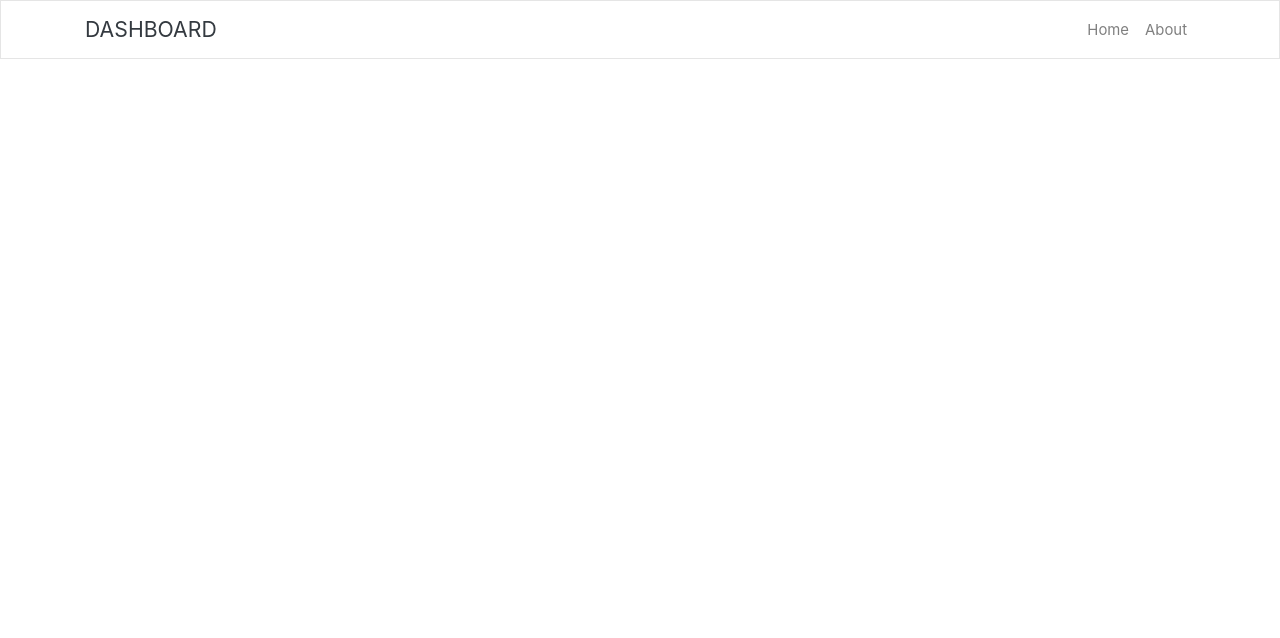
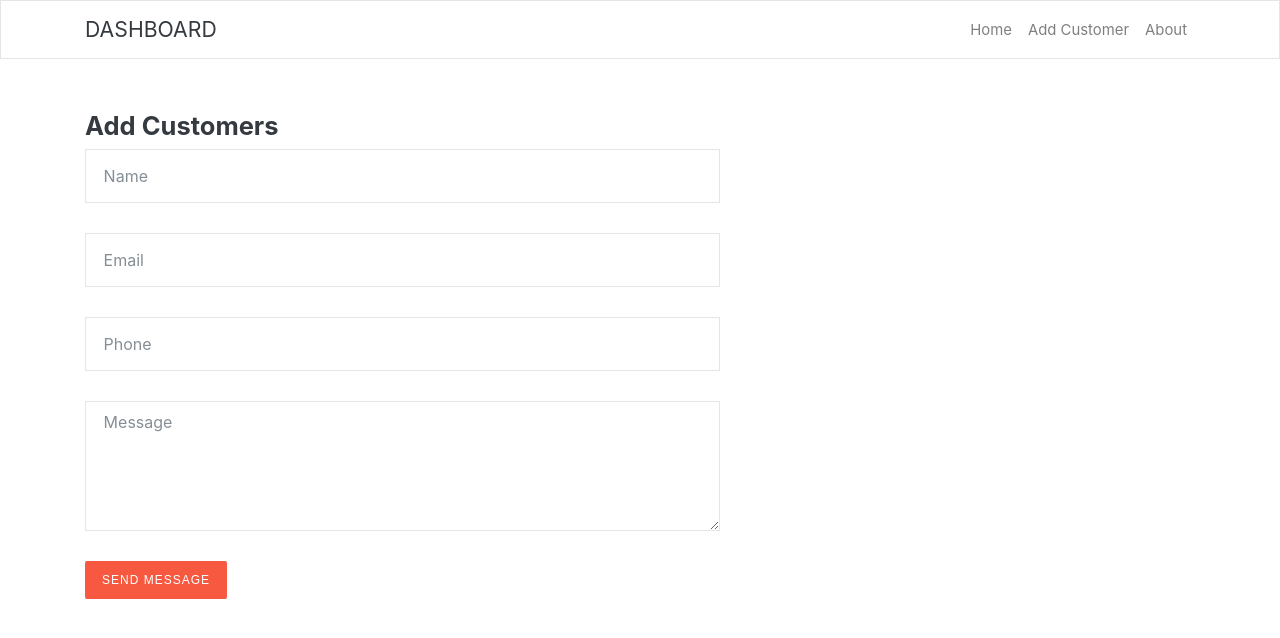
Before and after one commit to Theophelus/project-management, a Vue app in the folder client-side/: page /add in a window 1280 px wide. Shown: the top 638 px of the page. Built offline with nearby package versions, Linux system fonts and the light colour scheme.

Commit message:
adding an add .vue component that will allow you add usurs into the system

```diff
--- a/client-side/public/index.html
+++ b/client-side/public/index.html
@@ -6,9 +6,8 @@
     <meta name="viewport" content="width=device-width,initial-scale=1.0">
     <link rel="icon" href="<%= BASE_URL %>favicon.ico">
     <link href="https://fonts.googleapis.com/css?family=Lato" rel="stylesheet">
-    <!-- <link rel="stylesheet" href="https://cdnjs.cloudflare.com/ajax/libs/skeleton/2.0.4/skeleton.css"> -->
-    <!-- <script src="https://cdnjs.cloudflare.com/ajax/libs/axios/0.18.0/axios.js"></script> -->
-    <!-- <link rel="stylesheet" href="https://stackpath.bootstrapcdn.com/bootstrap/4.2.1/css/bootstrap.min.css" integrity="sha384-GJzZqFGwb1QTTN6wy59ffF1BuGJpLSa9DkKMp0DgiMDm4iYMj70gZWKYbI706tWS" crossorigin="anonymous"> -->
+
+    <link rel="stylesheet" href="https://stackpath.bootstrapcdn.com/bootstrap/4.2.1/css/bootstrap.min.css" integrity="sha384-GJzZqFGwb1QTTN6wy59ffF1BuGJpLSa9DkKMp0DgiMDm4iYMj70gZWKYbI706tWS" crossorigin="anonymous">
     <link rel="stylesheet" href="https://stackpath.bootstrapcdn.com/bootswatch/4.2.1/litera/bootstrap.min.css">
     <title>client-side</title>
   </head>
@@ -19,8 +18,8 @@
     <div id="app"></div>
     <!-- built files will be auto injected -->
 
-    <!-- <script src="https://code.jquery.com/jquery-3.3.1.slim.min.js" integrity="sha384-q8i/X+965DzO0rT7abK41JStQIAqVgRVzpbzo5smXKp4YfRvH+8abtTE1Pi6jizo" crossorigin="anonymous"></script> -->
-<!-- <script src="https://cdnjs.cloudflare.com/ajax/libs/popper.js/1.14.6/umd/popper.min.js" integrity="sha384-wHAiFfRlMFy6i5SRaxvfOCifBUQy1xHdJ/yoi7FRNXMRBu5WHdZYu1hA6ZOblgut" crossorigin="anonymous"></script> -->
-<!-- <script src="https://stackpath.bootstrapcdn.com/bootstrap/4.2.1/js/bootstrap.min.js" integrity="sha384-B0UglyR+jN6CkvvICOB2joaf5I4l3gm9GU6Hc1og6Ls7i6U/mkkaduKaBhlAXv9k" crossorigin="anonymous"></script> -->
+    <script src="https://code.jquery.com/jquery-3.3.1.slim.min.js" integrity="sha384-q8i/X+965DzO0rT7abK41JStQIAqVgRVzpbzo5smXKp4YfRvH+8abtTE1Pi6jizo" crossorigin="anonymous"></script>
+<script src="https://cdnjs.cloudflare.com/ajax/libs/popper.js/1.14.6/umd/popper.min.js" integrity="sha384-wHAiFfRlMFy6i5SRaxvfOCifBUQy1xHdJ/yoi7FRNXMRBu5WHdZYu1hA6ZOblgut" crossorigin="anonymous"></script>
+<script src="https://stackpath.bootstrapcdn.com/bootstrap/4.2.1/js/bootstrap.min.js" integrity="sha384-B0UglyR+jN6CkvvICOB2joaf5I4l3gm9GU6Hc1og6Ls7i6U/mkkaduKaBhlAXv9k" crossorigin="anonymous"></script>
   </body>
 </html>
--- a/client-side/src/App.vue
+++ b/client-side/src/App.vue
@@ -20,6 +20,9 @@
               <router-link to="/" class="nav-link">Home</router-link>
             </li>
             <li class="nav-item">
+              <router-link to="/add" class="nav-link">Add Customer</router-link>
+            </li>
+            <li class="nav-item">
               <router-link to="/about" class="nav-link">About</router-link>
             </li>
           </ul>
--- a/client-side/src/components/Add.vue
+++ b/client-side/src/components/Add.vue
@@ -1,20 +1,246 @@
 <template>
-<div class="add container">
-
+  <div class="container add">
+    <div class="page-header">
+      <h4>Add Customers</h4>
     </div>
 
+    <form v-on: submit="addCustomer">
+      <div class="row">
+        <div class="col-md-7 col-md-pull-5">
+          <div class="form-group">
+            <input
+              type="text"
+              class="form-control"
+              placeholder="Name"
+              name="name"
+              v-model="name"
+            >
+            <!-- <span class="error"</span> -->
+          </div>
+          <div class="form-group">
+            <input
+              type="text"
+              class="form-control"
+              placeholder="Email"
+              name="email"
+              v-model="email"
+            >
+            <!-- <span class="error" v-if="errors.has('email')">{{ errors.first('email') }}</span> -->
+          </div>
+          <div class="form-group">
+            <input
+              name="phone"
+              class="form-control"
+              v-model="phone"
+              type="text"
+              placeholder="Phone"
+            >
+            <!-- <span class="error" v-if="errors.has('phone')">{{ errors.first('phone') }}</span> -->
+          </div>
+          <div class="form-group">
+            <textarea
+              name="messages"
+              id="message"
+              cols="30"
+              rows="20"
+              class="form-control"
+              placeholder="Message"
+              v-model="messages"
+            ></textarea>
+            <!-- <span class="error" v-if="errors.has('messages')">{{ errors.first('messages') }}</span> -->
+          </div>
+          <div class="form-group">
+            <input type="submit" class="btn btn-primary btn-send-message" value="Send Message">
+          </div>
+        </div>
+      </div>
+    </form>
+  </div>
 </template>
 
+
 <script>
+import axios from "../services/App.js";
 export default {
-    name: 'Add',
+  name: "add",
   data() {
     return {
+      customer: {}
+    };
+  },
 
+  methods: {
+    addCustomer(e) {
+      //Define a variable to hold this
+      let self = this;
+      //check if all fields are filled
+      if (
+        !self.customer.first_name ||
+        !self.customer.last_name ||
+        !self.customer.phone ||
+        !self.customer.email ||
+        !self.customer.address ||
+        !self.customer.city
+      ) {
+        console.log("Please fill all fields");
+      } else {
+        let customers = {
+          first_name: self.customer.first_name,
+          last_name: self.customer.last_name,
+          phone: self.customer.phone,
+          email: self.customer.email,
+          address: self.address.address,
+          city: self.customer.city
+        };
+        axios()
+          .post("/api/customers/add", customers)
+          .then(response => console.log(response.data));
       }
-    },
+
+      e.preventDefault();
     }
+  }
+};
 </script>
+
 <style scoped>
+.add .page-header {
+  margin-top: 3em;
+}
 
+.form-contact {
+	background-color: #F8F9F9;
+	padding-top: 4em;
+	/* padding-bottom: 2em; */
+	clear: both;
+	width: 100%;
+	display: block;
+}
+
+.heading-meta {
+	margin-bottom: 5px;
+	display: block;
+	font-size: 10px;
+	text-transform: uppercase;
+	color: #999999;
+	font-weight: 500;
+	letter-spacing: 5px;
+}
+
+.form-heading {
+	font-size: 18px;
+	margin-bottom: 4em;
+	font-weight: 500;
+	text-transform: uppercase;
+	letter-spacing: 5px;
+	line-height: 1.8;
+}
+
+.form-feature {
+	text-align: left;
+	width: 100%;
+	float: left;
+	margin-bottom: 40px;
+	position: relative;
+}
+
+.form-feature .form-icon {
+	position: absolute;
+	top: 0;
+	left: 0;
+	width: 100px;
+	height: 100px;
+	display: table;
+	text-align: center;
+	background: rgba(0, 0, 0, 0.03);
+	-webkit-border-radius: 2px;
+	-moz-border-radius: 2px;
+	-ms-border-radius: 2px;
+	border-radius: 2px;
+}
+
+.form-feature .form-icon i {
+	display: table-cell;
+	vertical-align: middle;
+	color: #F75940;
+	font-size: 40px;
+	height: 100px;
+}
+
+a {
+	color: #F75940;
+	-webkit-transition: 0.5s;
+	-o-transition: 0.5s;
+	transition: 0.5s;
+}
+
+.form-feature.form-feature-sm .form-text {
+	margin-top: 30px;
+}
+
+.form-feature .form-text {
+	padding-left: 120px;
+	width: 100%;
+}
+
+.form-group {
+	margin-bottom: 30px;
+}
+
+.form-control {
+	-webkit-appearance: none;
+	-moz-appearance: none;
+	appearance: none;
+	-webkit-box-shadow: none;
+	box-shadow: none;
+	background: transparent;
+	border: 1px solid rgba(0, 0, 0, 0.1);
+	height: 54px;
+	font-size: 16px;
+	font-weight: 400;
+	-webkit-border-radius: 0;
+	-moz-border-radius: 0;
+	-ms-border-radius: 0;
+	border-radius: 0;
+}
+
+.form-control:active,
+.form-control:focus {
+	outline: none;
+	-webkit-box-shadow: none;
+	box-shadow: none;
+	border-color: #F75940;
+}
+
+#message {
+	height: 130px;
+}
+
+.btn-primary {
+	background: #F75940;
+	color: #fff;
+	border: 2px solid #F75940;
+}
+
+.btn {
+	margin-right: 4px;
+	margin-bottom: 4px;
+	font-family: "Quicksand", Arial, sans-serif;
+	font-size: 12px;
+	font-weight: 400;
+	text-transform: uppercase;
+	letter-spacing: 1px;
+	-webkit-border-radius: 2px;
+	-moz-border-radius: 2px;
+	-ms-border-radius: 2px;
+	border-radius: 2px;
+	-webkit-transition: 0.5s;
+	-o-transition: 0.5s;
+	transition: 0.5s;
+	padding: 8px 15px !important;
+}
+/* Error Messages */
+span.error {
+	color: #9F3A38;
+  }
 </style>
--- a/client-side/src/components/Home.vue
+++ b/client-side/src/components/Home.vue
@@ -1,7 +1,7 @@
 <template>
   <div class="container customers">
     <div class="page-header">
-      <!-- <h1>MANAGEMENST SYSTEMS</h1> -->
+      <h6>MANAGEMENST SYSTEMS</h6>
     </div>
     <div class="customer-content">
       <table class="table">
@@ -33,7 +33,8 @@
 </template>
 
 <script>
-import PostServices from "../services/postService.js";
+import axios from "../services/App.js";
+// import PostServices from "../services/postService.js";
 
 export default {
   name: "home",
@@ -43,16 +44,14 @@ export default {
     };
   },
   mounted() {
-    this.getCustomers();
-  },
-  methods: {
-    async getCustomers() {
-      const response = await PostServices.fetchCustomers();
-      if (response.data) {
-        let data = response.data.data;
-        data.map(current => this.customers.push(current));
-      }
-    }
+    axios()
+      .get("/api/customers")
+      .then(response => {
+        if (response.data) {
+          let data = response.data.data;
+          data.map(current => this.customers.push(current));
+        }
+      });
   }
 };
 </script>
--- a/client-side/src/router.js
+++ b/client-side/src/router.js
@@ -1,7 +1,7 @@
 import Vue from "vue";
 import Router from "vue-router";
 import Home from "./components/Home.vue";
-// import Customers from "./components/Customers.vue";
+import Add from "./components/Add.vue";
 
 Vue.use(Router);
 
@@ -14,11 +14,11 @@ export default new Router({
       name: "home",
       component: Home
     },
-    // {
-    //   path: "/customers",
-    //   name: "customers",
-    //   component: Customers
-    // },
+    {
+      path: "/add",
+      name: "add",
+      component: Add
+    },
     {
       path: "/about",
       name: "about",
--- a/client-side/src/services/postService.js
+++ b/client-side/src/services/postService.js
@@ -3,5 +3,9 @@ import Api from "../services/App";
 export default {
   fetchCustomers() {
     return Api().get("/api/customers");
+  },
+
+  addCustomer(params) {
+    return Api().post("/api/customers/add", params);
   }
 };
```
Also changed, not shown: client-side/src/components/Customers.vue (+31 -1 lines). Lines whose indentation alone changed are shown as unchanged.
